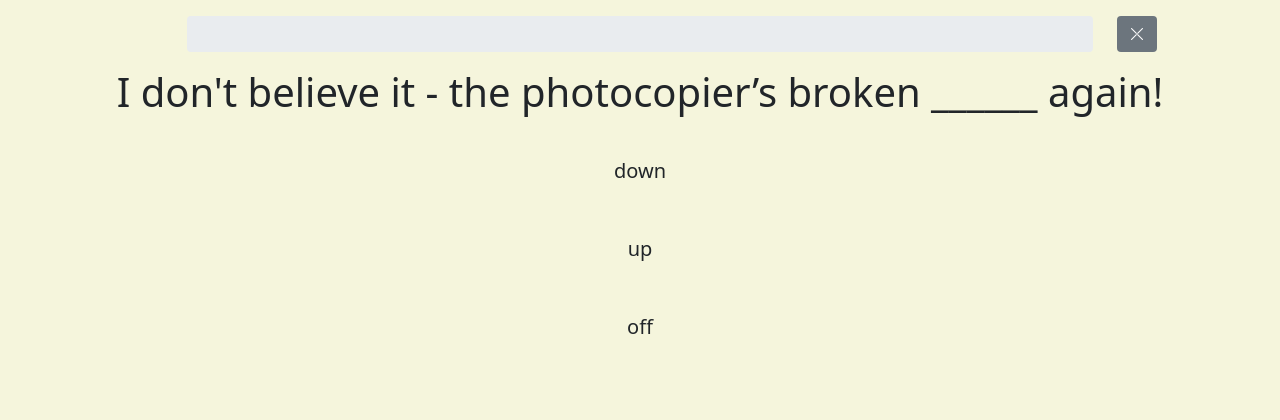
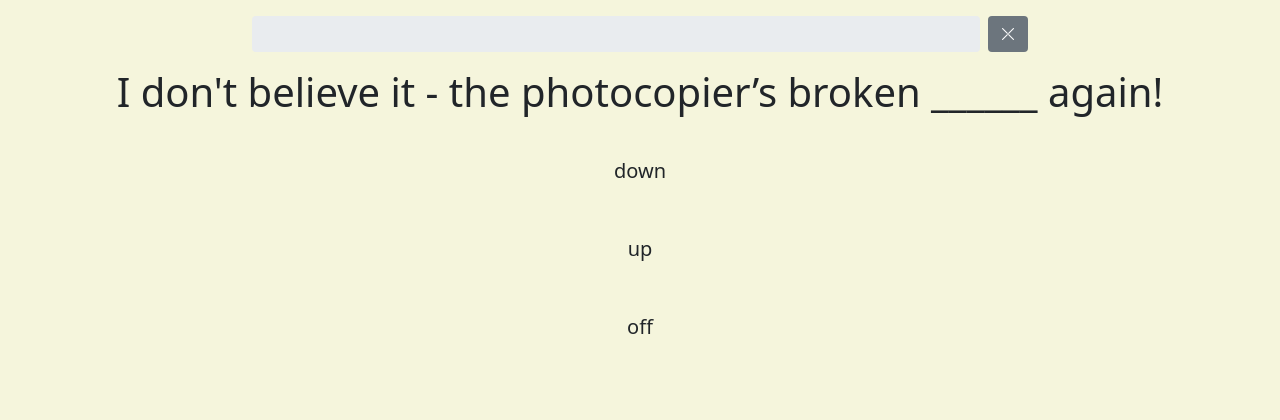
Before and after one commit to ramiboutas/englishquiz, a Django app: a page that uses templates/question_detail.html in a window 1280 px wide. Shown: the top 420 px of the page. Run offline with Django 4.2, Linux system fonts and the light colour scheme; data comes from the database, SQL or seed files in the repository; some libraries are stand-ins or nearby versions.

Commit message:
frontend improved

```diff
--- a/templates/question_detail.html
+++ b/templates/question_detail.html
@@ -8,14 +8,13 @@ hx-trigger="answerCheckedEvent from:body"></div>
 
 <div class="container mt-3">
   <div class="row justify-content-center" hx-boost="true">
-    <div class="col-1">
+    <div class="d-grid gap-2 d-flex justify-content-center">
       {% if not question.is_first %}
-        <a class="btn btn-secondary border-0"
+        <a class="btn btn-secondary border-0 me-md-2"
           href="{{ question.previous_object.get_detail_url }}"><i class="bi bi-arrow-left"></i></a>
       {% endif %}
-    </div>
-    <div id="progress-bar" class="col-10">{% include "partials/progress_bar.html" %}</div>
-    <div class="col-1">
+      <div id="progress-bar" class="col-8">{% include "partials/progress_bar.html" %}</div>
+
       <a  class="btn btn-secondary border-0" href="{{ question.lection.quiz.get_detail_url }}"><i class="bi bi-x-lg"></i></a>
     </div>
   </div>
--- a/templates/quiz_detail.html
+++ b/templates/quiz_detail.html
@@ -5,7 +5,7 @@
 <div class="container mt-3">
   <div class="row justify-content-center" hx-boost="true">
     <div class="col-1"></div>
-    <div class="col-10"><h1 class="text-success text-center">{{ quiz.name }}</h1></div>
+    <div class="col-9"><h1 class="text-success text-center">{{ quiz.name }}</h1></div>
     <div class="col-1">
       <a  class="btn btn-secondary border-0" href="{{ quiz.get_list_url }}"><i class="bi bi-x-lg"></i></a>
     </div>
```
